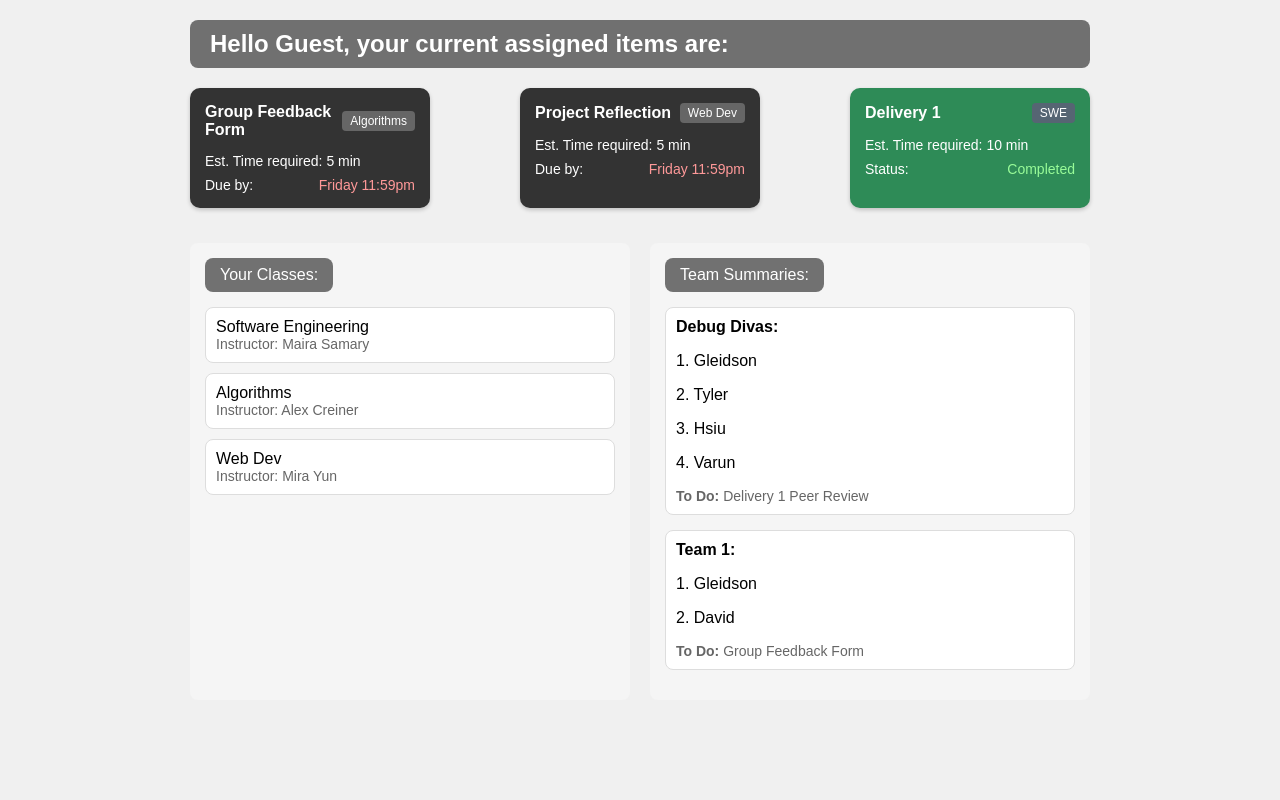
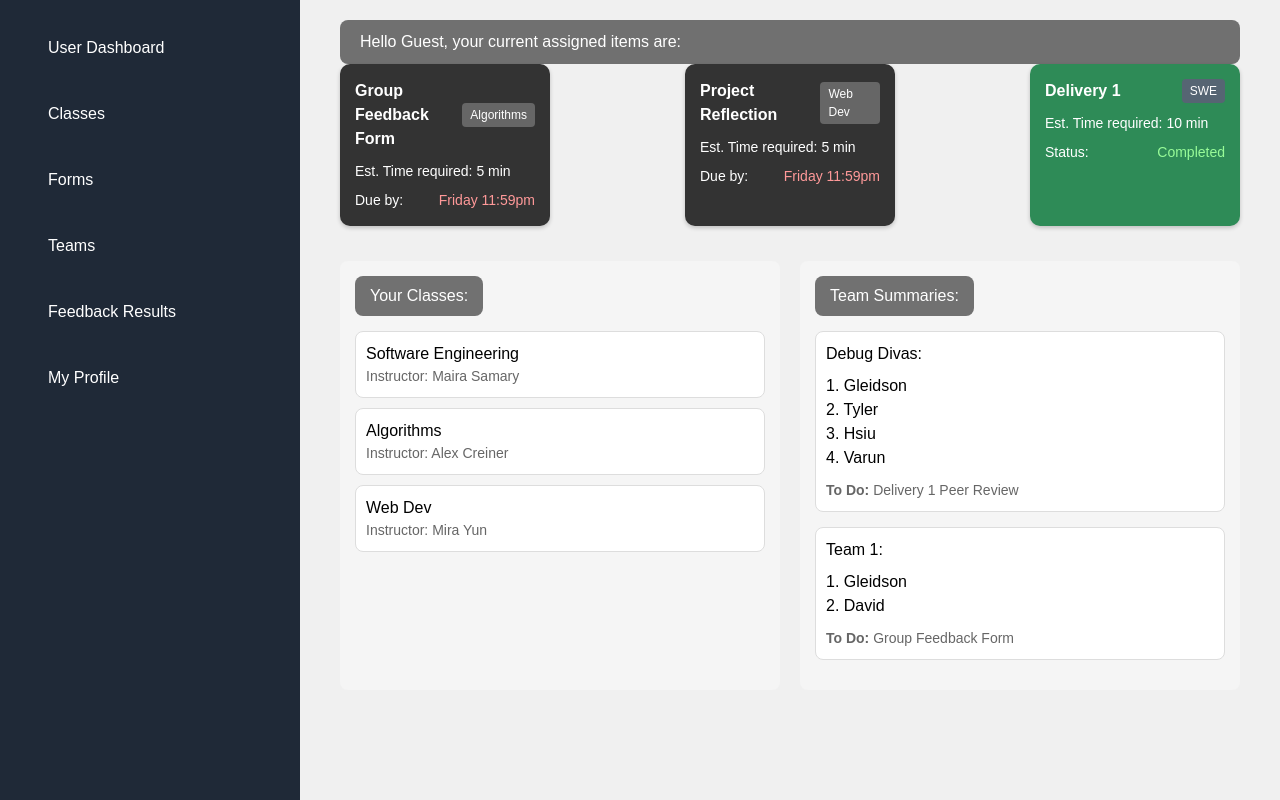
Before and after one commit to varun-singh26/PeerSight, a Django app: page /student_landing/ in a window 1280 px wide. Run offline with Django 4.2, Linux system fonts and the light colour scheme; some libraries are stand-ins or nearby versions.

Commit message:
Fixed styling on signin page, Added student sidebar, created static style sheet for landing_user.html

```diff
--- /dev/null
+++ b/PeerSight/main/static/main/css/styles.css
@@ -0,0 +1,26 @@
+/* Custom styles beyond Tailwind */
+
+
+body {
+    margin: 0;
+    padding: 0;
+    font-family: "Poppins", sans-serif;
+}
+
+/* sidebar styling */
+.nav-item:hover {
+    background-color: rgba(255, 255, 255, 0.1);
+}
+
+/* main content styling */
+#content {
+    flex: 1; /* Fill remaining space */
+  }
+
+
+/* Ensure full height on mobile devices */
+@media (max-height: 600px) {
+    main {
+      min-height: 100vh;
+    }
+}
--- /dev/null
+++ b/PeerSight/main/static/main/css/userDashboardStyles.css
@@ -0,0 +1,157 @@
+body {
+    background-color: #f0f0f0;
+    font-family: Arial, sans-serif;
+}
+
+.dashboard-container {
+    max-width: 900px;
+    margin: 20px auto;
+    font-family: Arial, sans-serif;
+}
+
+h2 {
+    text-align: left;
+    background-color: rgba(80, 80, 80, 0.8);
+    color: white;
+    padding: 10px 20px;
+    border-radius: 8px;
+    margin-bottom: 20px;
+}
+
+/* Assigned items styles */
+.assigned-items {
+    display: flex;
+    gap: 15px;
+    justify-content: space-between;
+    flex-wrap: wrap;
+    margin-bottom: 20px;
+}
+
+.task-card {
+    background: #333;
+    color: white;
+    padding: 15px;
+    border-radius: 10px;
+    width: calc(25% - 15px);
+    margin-bottom: 15px;
+    box-shadow: 0 2px 4px rgba(0,0,0,0.2);
+}
+
+.task-header {
+    display: flex;
+    justify-content: space-between;
+    align-items: center;
+    margin-bottom: 10px;
+}
+
+.task-type {
+    font-weight: bold;
+}
+
+.task-tag {
+    background: #666;
+    padding: 3px 8px;
+    border-radius: 4px;
+    font-size: 12px;
+}
+
+.swe-tag {
+    background: #566573;
+}
+
+.completed {
+    background: #2E8B57;
+}
+
+.completed-text {
+    color: #98FB98;
+}
+
+.est-time {
+    margin-bottom: 8px;
+    font-size: 14px;
+}
+
+.due-by {
+    display: flex;
+    justify-content: space-between;
+    font-size: 14px;
+}
+
+.due-date {
+    color: #ff9999;
+}
+
+/* Section headers */
+.section-header {
+    background-color: rgba(80, 80, 80, 0.8);
+    color: white;
+    padding: 8px 15px;
+    border-radius: 8px;
+    display: inline-block;
+    margin-bottom: 15px;
+}
+
+/* Classes and team summary styles */
+.dashboard-lower {
+    display: flex;
+    gap: 20px;
+}
+
+.classes, .team-summary {
+    flex: 1;
+    background: #f5f5f5;
+    padding: 15px;
+    border-radius: 8px;
+    background-color: #f5f5f5;
+}
+
+.class-item {
+    background: white;
+    border: 1px solid #ddd;
+    border-radius: 8px;
+    padding: 10px;
+    margin-bottom: 10px;
+}
+
+.instructor {
+    font-size: 14px;
+    color: #666;
+}
+
+.team {
+    background: white;
+    border: 1px solid #ddd;
+    border-radius: 8px;
+    padding: 10px;
+    margin-bottom: 15px;
+}
+
+.team h4 {
+    margin-top: 0;
+    margin-bottom: 8px;
+}
+
+.team-members {
+    margin-bottom: 10px;
+}
+
+.todo-item {
+    font-size: 14px;
+    color: #666;
+}
+
+/* Responsive design */
+@media (max-width: 768px) {
+    .assigned-items {
+        flex-direction: column;
+    }
+
+    .task-card {
+        width: 100%;
+    }
+
+    .dashboard-lower {
+        flex-direction: column;
+    }
+}
--- a/PeerSight/main/templates/main/base.html
+++ b/PeerSight/main/templates/main/base.html
@@ -8,48 +8,94 @@
         <title>{% block title %}PeerSight{% endblock %}</title>
         <!--Providing a default value for this block (PeerSight) -->
 
+        <link
+            href="https://fonts.googleapis.com/css2?family=Poppins:wght@400;500;600&display=swap"
+            rel="stylesheet"
+        />
         <!-- Bootstrap CSS-->
-        <link href="https://cdn.jsdelivr.net/npm/bootstrap@5.3.3/dist/css/bootstrap.min.css" rel="stylesheet" crossorigin="anonymous">
-        <!-- You can move your sidebar CSS here or reference a static file -->
-        <style type="text/css">
-            .sidenav {
-                height:100%;
-                width: 160px;
-                position: fixed; /* Not a dynamic sidebar*/
-                z-index:1; /* Make sure it is on top of everything else*/
-                top:0; /* Stick it to the top left of the page*/
-                left:0;
-                background-color: #111; /* Dark grey background*/
-                overflow-x: hidden; /* Hide the horizontal scrollbar*/
-                padding-top: 20px; /* Add some padding to the top of the sidebar*/
-            }
+        <link
+            href="https://cdn.jsdelivr.net/npm/@tabler/icons-webfont@2.30.0/tabler-icons.min.css"
+            rel="stylesheet"
+        />
+        <!-- Bootstrap CSS (?)-->
+        <script src="https://cdn.tailwindcss.com"></script>
 
-            .sidenav a {
-                padding: 6px 8px 6px 16px; /* Padding for the text in the sidebar*/
-                text-decoration: none; /* Remove underline from the text*/
-                font-size: 25px;
-                color:#818181; /* Light grey text color*/
-                display: block; /* Display the text as a block element*/
-            }
+        <!-- If you want to use a static CSS file for base.html-specific styles -->
+        {% load static %}
+        <link rel="stylesheet" href="{% static 'main/css/styles.css' %}">
 
-            .sidenav a:hover {
-                color: #f1f1f1; /* Change the text color to white when hovering over it*/
-            }
-
-            .main {
-                margin-left: 160px; /* Move the main content to the right to make space for the sidebar*/
-                padding: 0 10px; /* Add some padding to the main content*/
-            }
-        </style>
         <!-- Block for additional head content -->
         {% block extra_head %}{% endblock %}
     </head>
-    <body>
-        <div class="sidenav">
-            <a href="/home">Home</a>
-            <a href="/create">Create</a>
-            <a href="/2">View</a>
-        </div>
+    <body class="flex">
+        {% block nav %} <!-- By default provide Sidebar. Signin.html will override this-->
+            <nav
+                class="flex flex-col gap-2.5 px-0 py-5 h-screen bg-gray-800 w-[300px] max-md:w-[250px] max-sm:p-2.5 max-sm:w-full max-sm:h-auto"
+            >
+                <a
+                    href="#dashboard"
+                    class="nav-item flex gap-4 items-center px-8 py-4 cursor-pointer duration-[0.3s] transition-[background-color] max-md:px-5 max-md:py-3 max-sm:px-4 max-sm:py-2.5"
+                >
+                    <i class="ti ti-home text-2xl text-white"></i>
+                    <span
+                        class="text-base font-medium text-white max-md:text-sm max-sm:text-sm"
+                        >User Dashboard</span
+                    >
+                </a>
+
+                <a
+                    href="#classes"
+                    class="nav-item flex gap-4 items-center px-8 py-4 cursor-pointer duration-[0.3s] transition-[background-color] max-md:px-5 max-md:py-3 max-sm:px-4 max-sm:py-2.5"
+                >
+                    <i class="ti ti-book text-2xl text-white"></i>
+                    <span
+                        class="text-base font-medium text-white max-md:text-sm max-sm:text-sm"
+                        >Classes</span
+                    >
+                </a>
+                <a
+                    href="#forms"
+                    class="nav-item flex gap-4 items-center px-8 py-4 cursor-pointer duration-[0.3s] transition-[background-color] max-md:px-5 max-md:py-3 max-sm:px-4 max-sm:py-2.5"
+                >
+                    <i class="ti ti-list text-2xl text-white"></i>
+                    <span
+                        class="text-base font-medium text-white max-md:text-sm max-sm:text-sm"
+                        >Forms</span
+                    >
+                </a>
+                <a
+                    href="#teams"
+                    class="nav-item flex gap-4 items-center px-8 py-4 cursor-pointer duration-[0.3s] transition-[background-color] max-md:px-5 max-md:py-3 max-sm:px-4 max-sm:py-2.5"
+                >
+                    <i class="ti ti-users text-2xl text-white"></i>
+                    <span
+                        class="text-base font-medium text-white max-md:text-sm max-sm:text-sm"
+                        >Teams</span
+                    >
+                </a>
+                <a
+                    href="#feedback"
+                    class="nav-item flex gap-4 items-center px-8 py-4 cursor-pointer duration-[0.3s] transition-[background-color] max-md:px-5 max-md:py-3 max-sm:px-4 max-sm:py-2.5"
+                >
+                    <i class="ti ti-chart-dots text-2xl text-white"></i>
+                    <span
+                        class="text-base font-medium text-white max-md:text-sm max-sm:text-sm"
+                        >Feedback Results</span
+                    >
+                </a>
+                <a
+                    href="#profile"
+                    class="nav-item flex gap-4 items-center px-8 py-4 cursor-pointer duration-[0.3s] transition-[background-color] max-md:px-5 max-md:py-3 max-sm:px-4 max-sm:py-2.5"
+                >
+                    <i class="ti ti-user text-2xl text-white"></i>
+                    <span
+                        class="text-base font-medium text-white max-md:text-sm max-sm:text-sm"
+                        >My Profile</span
+                    >
+                </a>
+            </nav>
+        {% endblock %}
+
         <div id="content" class="main">
             <div class="row justify-content-center">
                 <div class="col-8">
@@ -60,8 +106,6 @@
                 </div>
             </div>
         </div>
-        <!-- Bootstrap JS -->
-        <!-- Place at the bottom of the body tag-->
-        <script src="https://cdn.jsdelivr.net/npm/bootstrap@5.3.3/dist/js/bootstrap.bundle.min.js" integrity="sha384-YvpcrYf0tY3lHB60NNkmXc5s9fDVZLESaAA55NDzOxhy9GkcIdslK1eN7N6jIeHz" crossorigin="anonymous"></script>
+        <!-- Bootstrap JS ( If we needed it would go here) -->
     </body>
 </html>
--- a/PeerSight/main/templates/main/landing_user.html
+++ b/PeerSight/main/templates/main/landing_user.html
@@ -1,171 +1,17 @@
-{% load static %}
+{% extends "main/base.html" %}
 
-{% block title %}{% endblock %}
+{% block title %}User Dashboard{% endblock %}
+
+
+{% block extra_head %}
+    <!-- Include any extra styles or meta tags specific to landing_user -->
+
+    <!-- If you want to use a static CSS file for signin-specific styles -->
+    {% load static %}
+    <link rel="stylesheet" href="{% static 'main/css/userDashboardStyles.css' %}">
+{% endblock %}
 
 {% block content %}
-<head>
-    <title>User Dashboard</title>
-    <style>
-        body {
-            background-color: #f0f0f0;
-            font-family: Arial, sans-serif;
-        }
-
-        .dashboard-container {
-            max-width: 900px;
-            margin: 20px auto;
-            font-family: Arial, sans-serif;
-        }
-
-        h2 {
-            text-align: left;
-            background-color: rgba(80, 80, 80, 0.8);
-            color: white;
-            padding: 10px 20px;
-            border-radius: 8px;
-            margin-bottom: 20px;
-        }
-
-        /* Assigned items styles */
-        .assigned-items {
-            display: flex;
-            gap: 15px;
-            justify-content: space-between;
-            flex-wrap: wrap;
-            margin-bottom: 20px;
-        }
-
-        .task-card {
-            background: #333;
-            color: white;
-            padding: 15px;
-            border-radius: 10px;
-            width: calc(25% - 15px);
-            margin-bottom: 15px;
-            box-shadow: 0 2px 4px rgba(0,0,0,0.2);
-        }
-
-        .task-header {
-            display: flex;
-            justify-content: space-between;
-            align-items: center;
-            margin-bottom: 10px;
-        }
-
-        .task-type {
-            font-weight: bold;
-        }
-
-        .task-tag {
-            background: #666;
-            padding: 3px 8px;
-            border-radius: 4px;
-            font-size: 12px;
-        }
-
-        .swe-tag {
-            background: #566573;
-        }
-
-        .completed {
-            background: #2E8B57;
-        }
-
-        .completed-text {
-            color: #98FB98;
-        }
-
-        .est-time {
-            margin-bottom: 8px;
-            font-size: 14px;
-        }
-
-        .due-by {
-            display: flex;
-            justify-content: space-between;
-            font-size: 14px;
-        }
-
-        .due-date {
-            color: #ff9999;
-        }
-
-        /* Section headers */
-        .section-header {
-            background-color: rgba(80, 80, 80, 0.8);
-            color: white;
-            padding: 8px 15px;
-            border-radius: 8px;
-            display: inline-block;
-            margin-bottom: 15px;
-        }
-
-        /* Classes and team summary styles */
-        .dashboard-lower {
-            display: flex;
-            gap: 20px;
-        }
-
-        .classes, .team-summary {
-            flex: 1;
-            background: #f5f5f5;
-            padding: 15px;
-            border-radius: 8px;
-            background-color: #f5f5f5;
-        }
-
-        .class-item {
-            background: white;
-            border: 1px solid #ddd;
-            border-radius: 8px;
-            padding: 10px;
-            margin-bottom: 10px;
-        }
-
-        .instructor {
-            font-size: 14px;
-            color: #666;
-        }
-
-        .team {
-            background: white;
-            border: 1px solid #ddd;
-            border-radius: 8px;
-            padding: 10px;
-            margin-bottom: 15px;
-        }
-
-        .team h4 {
-            margin-top: 0;
-            margin-bottom: 8px;
-        }
-
-        .team-members {
-            margin-bottom: 10px;
-        }
-
-        .todo-item {
-            font-size: 14px;
-            color: #666;
-        }
-
-        /* Responsive design */
-        @media (max-width: 768px) {
-            .assigned-items {
-                flex-direction: column;
-            }
-
-            .task-card {
-                width: 100%;
-            }
-
-            .dashboard-lower {
-                flex-direction: column;
-            }
-        }
-    </style>
-</head>
-
 <div class="dashboard-container">
     <h2>Hello {{ username }}, your current assigned items are:</h2>
 
--- a/PeerSight/users/static/users/css/styles.css
+++ b/PeerSight/users/static/users/css/styles.css
@@ -14,6 +14,11 @@ body {
     transform: scale(0.98);
   }
 
+  /* sidebar styling */
+  .nav-item:hover {
+    background-color: rgba(255, 255, 255, 0.1);
+  }
+
   /* Ensure full height on mobile devices */
   @media (max-height: 600px) {
     main {
--- a/PeerSight/users/templates/users/signin.html
+++ b/PeerSight/users/templates/users/signin.html
@@ -7,14 +7,13 @@
 
 {% block extra_head %}
     <!-- Include any extra styles or meta tags specific to signin -->
-    <link href="https://fonts.googleapis.com/css2?family=Poppins:wght@400;500;600&display=swap" rel="stylesheet">
-    <link href="https://cdn.jsdelivr.net/npm/@tabler/icons-webfont@2.30.0/tabler-icons.min.css" rel="stylesheet">
-    <script src="https://cdn.tailwindcss.com"></script>
+
     <!-- If you want to use a static CSS file for signin-specific styles -->
     {% load static %}
     <link rel="stylesheet" href="{% static 'users/css/styles.css' %}">
 {% endblock %}
 
+{% block nav %}{% endblock %} <!-- No nav bar for the sign in page -->
 {% block content %}
 <main class="flex flex-col justify-center items-center p-5 mx-auto min-h-screen bg-zinc-900">
     <header>
```
